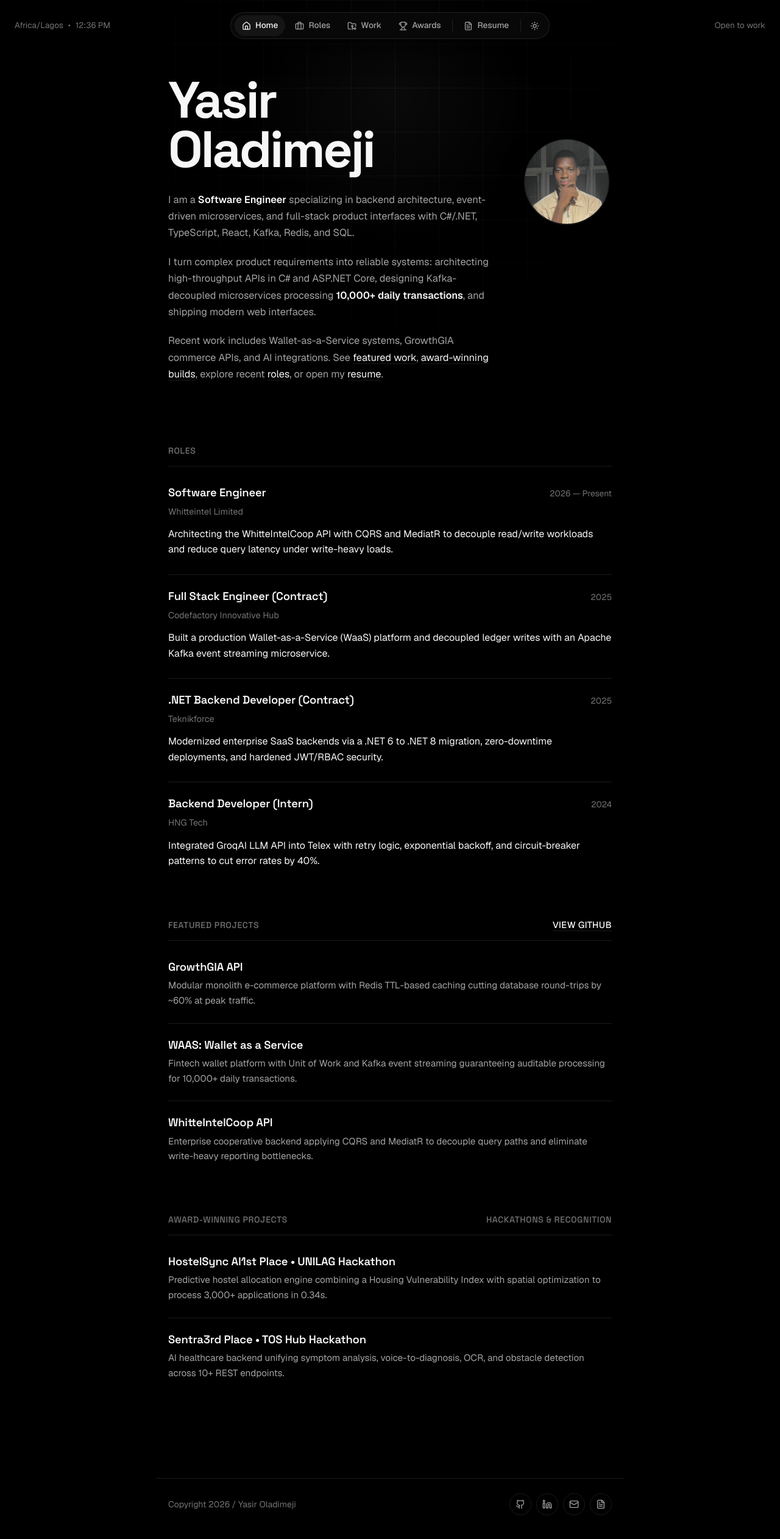
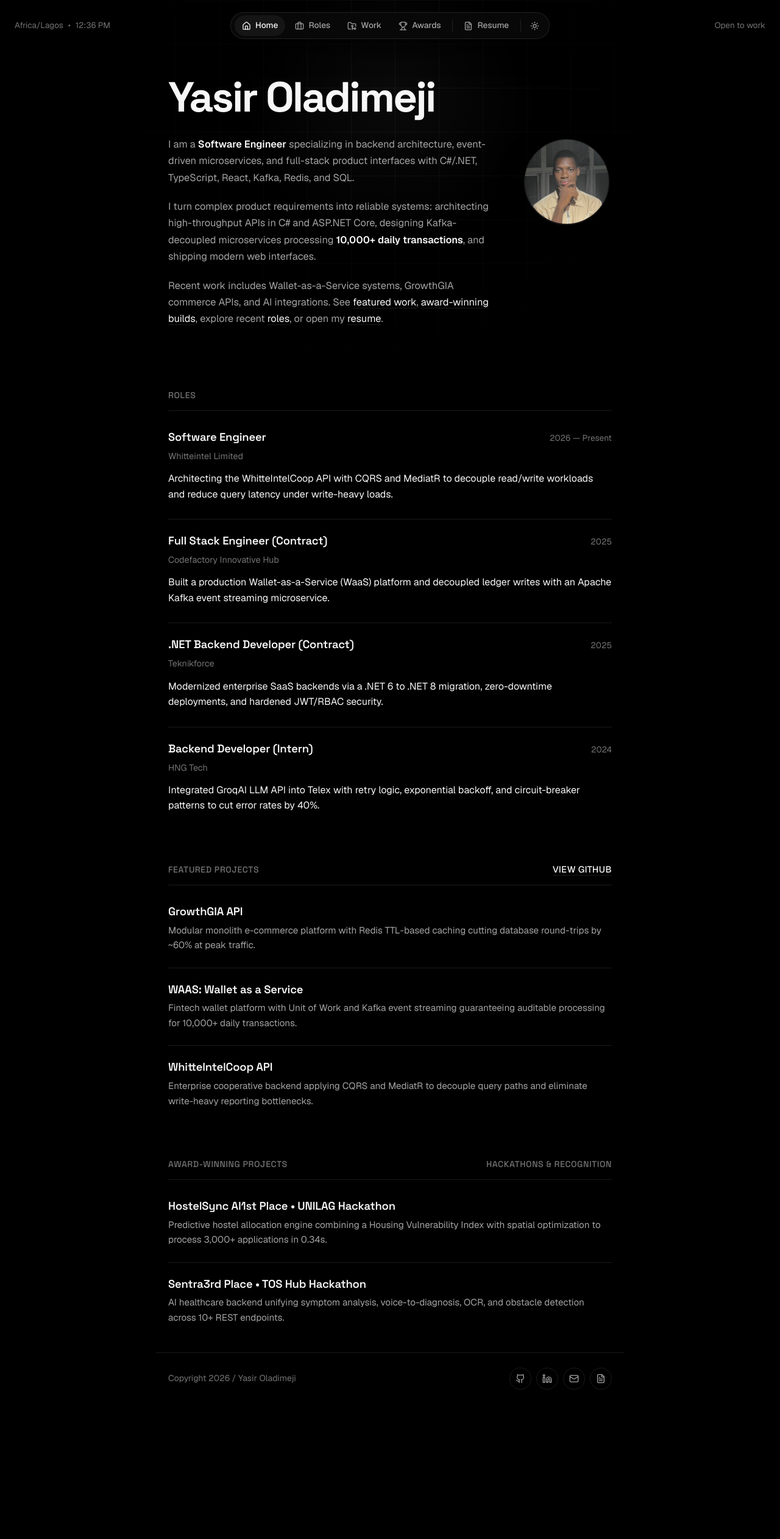
Before and after one commit to YastecHub/yasir-oyebo-fullstack-engineer-portfolio, a React (Vite) app: page / in a window 1280 px wide. Shown: the top 2524 px of the page at 61% size. After the commit the page ends 2335 px from the top, so only its background shows below. Built offline with nearby package versions, Linux system fonts and the light colour scheme.

Commit message:
style: adjust typography and spacing for home layout

```diff
--- a/index.css
+++ b/index.css
@@ -191,7 +191,7 @@ body {
   position: relative;
   z-index: 10;
   animation: 0.7s cubic-bezier(0.16, 1, 0.3, 1) both pageReveal;
-  padding-bottom: 5rem;
+  padding-bottom: 0;
 }
 
 /* Home Layout (Hero) */
@@ -199,7 +199,7 @@ body {
   display: grid;
   grid-template-columns: minmax(0, 1fr) 9rem;
   align-items: start;
-  gap: 3.5rem;
+  gap: 2.75rem;
   width: min(100%, 48rem);
   margin: 0 auto;
   padding: 2.5rem 1.25rem 0;
@@ -215,12 +215,19 @@ body {
 
 .home-copy h1 {
   font-family: 'Space Grotesk', sans-serif;
-  font-size: clamp(3.2rem, 7.5vw, 5.25rem);
-  line-height: 0.96;
+  font-size: clamp(2.25rem, 5.4vw, 4.35rem);
+  line-height: 1.02;
   letter-spacing: -0.04em;
   font-weight: 700;
   margin: 0 0 1.75rem;
   color: var(--text);
+  white-space: nowrap;
+}
+
+@media (max-width: 480px) {
+  .home-copy h1 {
+    font-size: clamp(1.75rem, 7.5vw, 2.35rem);
+  }
 }
 
 .home-copy p {
@@ -585,7 +592,7 @@ body {
   align-items: center;
   gap: 2rem;
   width: min(100%, 48rem);
-  margin: 5rem auto 2rem;
+  margin: 2.75rem auto 2rem;
   padding: 1.5rem 1.25rem;
   border-top: 1px solid var(--line);
   font-size: 0.88rem;
```
